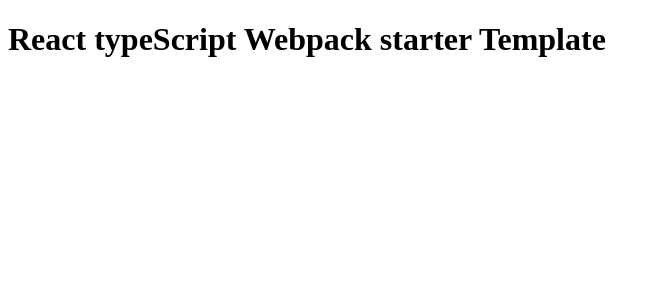
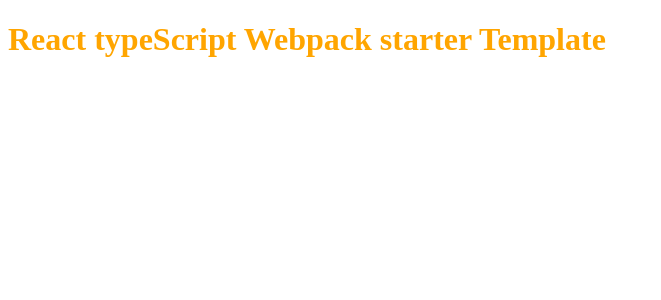
Before and after one commit to ElflacoxP/spa, a React app: page / in a window 1280 px wide. Shown: the top 300 px of the page, without its empty margins (0-661 px from the left). Built offline with nearby package versions, Linux system fonts and the light colour scheme.

Commit message:
paso 12 14

```diff
--- a/package.json
+++ b/package.json
@@ -4,6 +4,7 @@
   "description": "",
   "main": "index.js",
   "scripts": {
+    "start": "webpack serve --config webpack/webpack.config.js --open",
     "test": "echo \"Error: no test specified\" && exit 1"
   },
   "keywords": [],
--- a/src/App.tsx
+++ b/src/App.tsx
@@ -1,3 +1,5 @@
+import './styles.css'
+
 export const App = () => {
     return <h1>React typeScript Webpack starter Template</h1>
 }
--- /dev/null
+++ b/src/styles.css
@@ -0,0 +1,3 @@
+h1 {
+    color: orange;
+}
```
